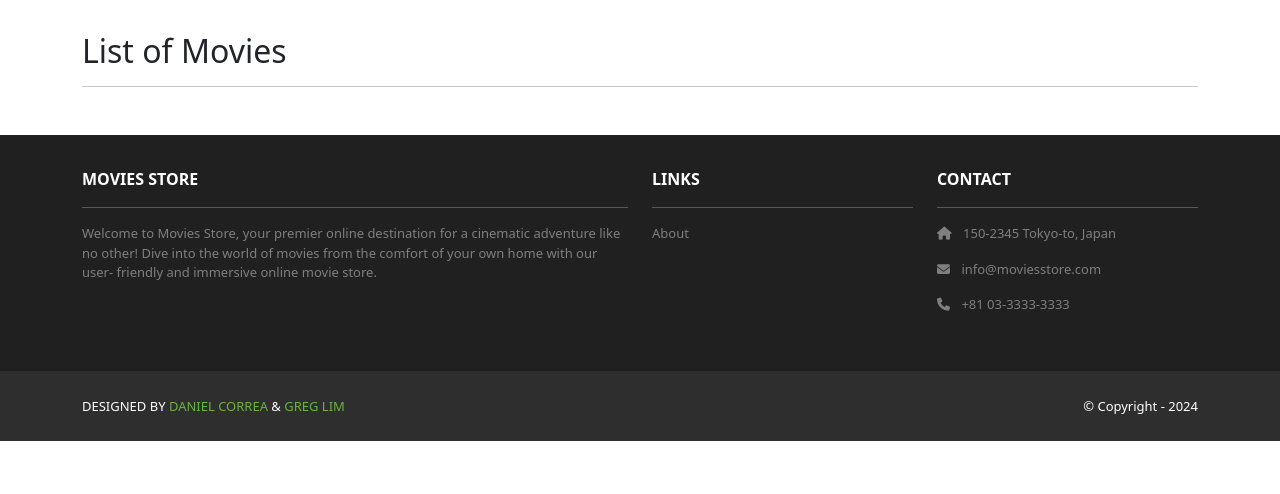
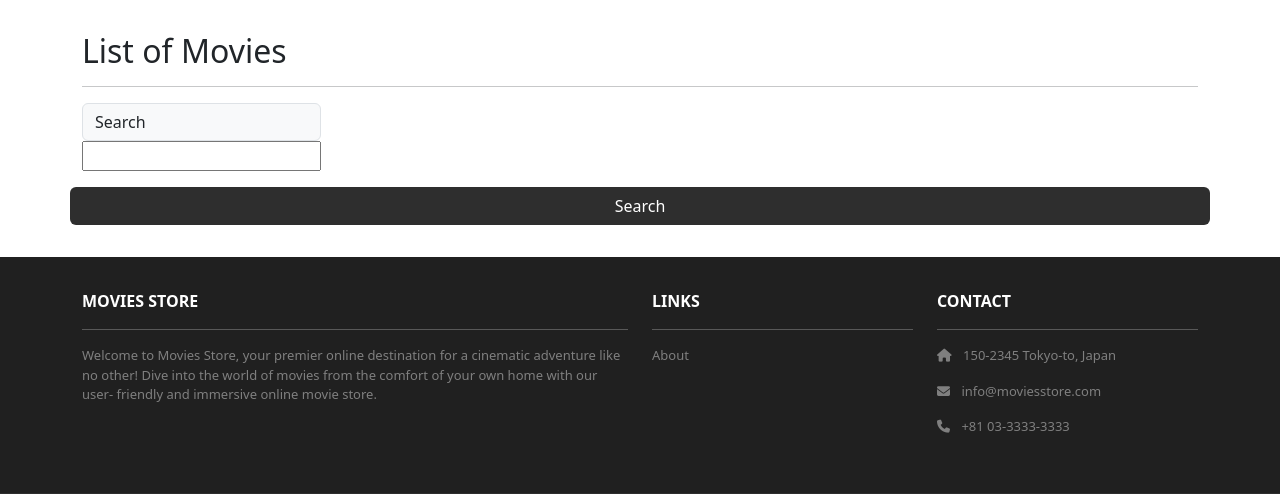
Before and after one commit to kevskillz/moviestore, a Django app: template moviestore/movies/templates/movies/index.html in a window 1280 px wide. Shown: the part 82-576 px from the top of the page. Run offline with Django 5.2, Linux system fonts and the light colour scheme; the template is opened without the code that fills it, so the values that code supplies are empty; some libraries are stand-ins or nearby versions.

Commit message:
Finished chapter 6

```diff
--- a/moviestore/movies/templates/movies/index.html
+++ b/moviestore/movies/templates/movies/index.html
@@ -7,14 +7,29 @@
       <div class="col mx-auto mb-3">
         <h2>List of Movies</h2>
         <hr />
+        <p class="card-text">
+          <form method="GET">
+            <div class="row">
+              <div class="col-auto">
+                <div class="input-group-text">
+                  Search</div>
+                <input type="text" class="from-control" name="search">
+                </div>
+              </div>
+            </div class="col-auto">
+                <button class="btn bg-dark text-white"type="submit">Search</button>
+            </div>
+          </div>
+        </form>
+      </p>
       </div>
     </div>
     <div class="row">
       {% for movie in template_data.movies %}
       <div class="col-md-4 col-lg-3 mb-2">
         <div class="p-2 card align-items-center pt-4">
-          <img src="{% static 'img/about.jpg' %}"
-            class="card-img-top rounded">
+          <img src="{{ movie.image.url }}"
+            class="card-img-top rounded img-card-200">
           <div class="card-body text-center">
               <a href="{% url 'movies.show' id=movie.id %}"
               class="btn bg-dark text-white">
--- a/moviestore/movies/templates/movies/show.html
+++ b/moviestore/movies/templates/movies/show.html
@@ -17,7 +17,7 @@
         {% endif %}
       </div>
       <div class="col-md-6 mx-auto mb-3 text-center">
-        <img src="{% static 'img/about.jpg' %}" class="rounded" />
+        <img src="{{ template_data.movie.image.url }}" class="rounded img-card-400" />
       </div>
     </div>
   </div>
```
Also changed, not shown: moviestore/movies/views.py (+13 -11 lines), moviestore/moviestore/static/css/style.css (+9 -0 lines), moviestore/moviestore/moviestore/settings.py (line endings or trailing spaces), moviestore/moviestore/moviestore/urls.py (line endings or trailing spaces), 2 other files.
